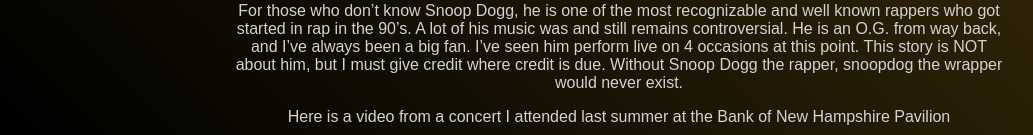
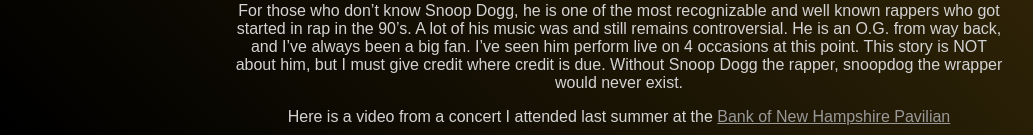
Before and after one commit to dekay2001/dekay2001.github.io, a Jekyll site: the page built from _posts/2020-02-15-snoopdog-the-wrapper.md, in a window 1280 px wide and 900 px high, scrolled down 341 px, cut to the strip 0-290 px from the top of the window. Shown: the part 152-287 px from the top of the strip, without its empty margins (37-1070 px from the left). Built offline with Jekyll 4.4.1, drawn with Linux system fonts in a browser that asks for light colours; some web fonts are replaced.

Commit message:
Edit Post:  grammar

```diff
--- a/_posts/2020-02-15-snoopdog-the-wrapper.md
+++ b/_posts/2020-02-15-snoopdog-the-wrapper.md
@@ -27,8 +27,7 @@
 ### Snoop Dogg the Rapper
 For those who don't know Snoop Dogg, he is one of the most recognizable and well known rappers who got started in rap in the 90's.  A lot of his music was and still remains controversial.  He is an O.G. from way back, and I've always been a big fan.  I've seen him perform live on 4 occasions at this point.  This story is NOT about him, but I must give credit where credit is due.  Without Snoop Dogg the rapper, snoopdog the wrapper would never exist.
 
-Here is a video from a concert I attended last summer at the Bank of New Hampshire Pavilion
-
+Here is a video from a concert I attended last summer at the
 [Bank of New Hampshire Pavilian](https://www.banknhpavilion.com/ "Bank of New Hampshire Pavilion")
 <iframe width="420" height="315" autoplay="false" src="/assets/videos/2019-snoop-dogg-concert.mp4" frameborder="0" allowfullscreen></iframe>
 
```
